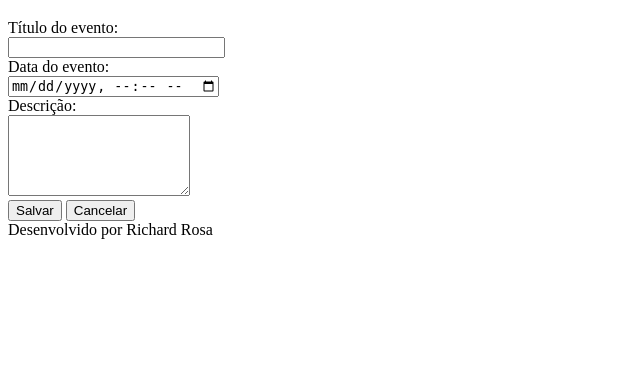
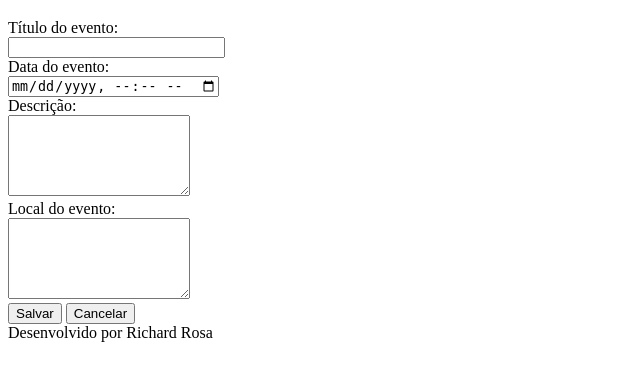
Before and after one commit to Richardflx/agenda_django, a Django app: page /agenda/evento/ in a window 1280 px wide. Shown: the part 134-515 px from the top of the page, without its empty margins (0-640 px from the left). Run offline with Django 4.2, Linux system fonts and the light colour scheme; the visitor is signed in with stand-in values (Sample User, id 1).

Commit message:
Adicionado coluna de local do evento no BD

```diff
--- a/core/models.py
+++ b/core/models.py
@@ -9,6 +9,7 @@ class Evento(models.Model):
     data_evento = models.DateTimeField(verbose_name='Data do Evento')
     data_criacao = models.DateTimeField(auto_now=True)
     usuario = models.ForeignKey(User, on_delete=models.CASCADE)
+    local_evento = models.TextField(blank=True, null=True)
 
     class Meta:
         db_table = 'evento'
--- a/core/templates/evento.html
+++ b/core/templates/evento.html
@@ -17,6 +17,10 @@
     <br>
     <textarea name="descricao" rows="5"></textarea>
     <br>
+    <label>Local do evento:</label>
+    <br>
+    <textarea name="local_evento" rows="5"></textarea>
+    <br>
     <button type="submit">Salvar</button>
     <a href="/">
         <button type="button">Cancelar</button>
--- a/core/views.py
+++ b/core/views.py
@@ -51,9 +51,11 @@ def submit_evento(request):
         titulo = request.POST.get('titulo_evento')
         data_evento = request.POST.get('data_evento')
         descricao = request.POST.get('descricao')
+        local_evento = request.POST.get('local_evento')
         usuario = request.user
         Evento.objects.create(titulo=titulo,
                                 data_evento=data_evento,
                                 descricao=descricao,
+                                local_evento=local_evento,
                                 usuario=usuario)
     return redirect('/')
```
Also changed, not shown: core/templates/agenda.html (+6 -1 lines), core/migrations/0004_evento_local.py (added), core/migrations/0005_rename_local_evento_local_evento.py (added).
